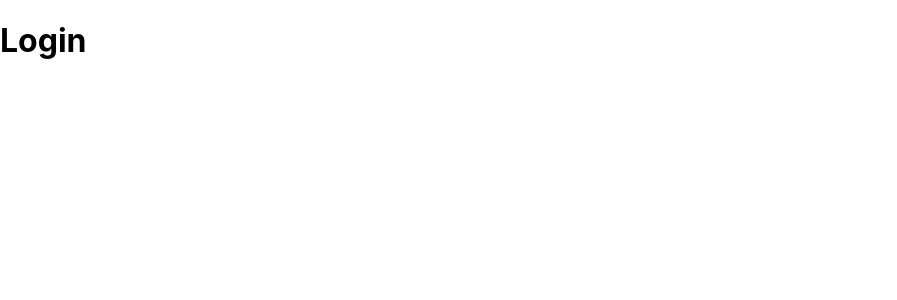
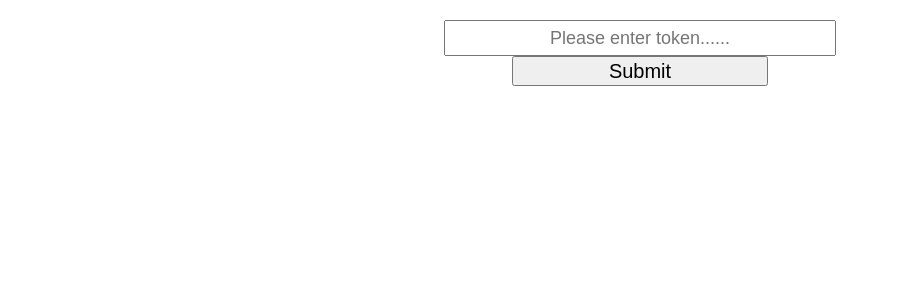
Before and after one commit to sachinrao-dev/event-brite-frontend, a React (Create React App) app: page / in a window 1280 px wide. Shown: the top 300 px of the page, without its empty margins (0-897 px from the left). Built offline with nearby package versions, Linux system fonts and the light colour scheme.

Commit message:
login layout

```diff
--- a/src/Components/Constant/Login.js
+++ b/src/Components/Constant/Login.js
@@ -1,9 +1,21 @@
-import React from "react";
+import React, { useState } from "react";
+import "../Style/LoginStyle.css";
 
 function Login() {
+  const [tokenValue, setTokenValue] = useState("");
+  const TokenHandler = () => {
+    console.log(tokenValue);
+  };
   return (
-    <div>
-      <h1>Login</h1>
+    <div className="LoginContainer">
+      <input placeholder="Please enter token......" className="TokenInput" onChange={(e) => setTokenValue(e.target.value)} />
+      <button
+        className="submit"
+        type="button"
+        onClick={TokenHandler}
+      >
+        Submit
+      </button>
     </div>
   );
 }
--- a/src/Components/Style/LoginStyle.css
+++ b/src/Components/Style/LoginStyle.css
@@ -0,0 +1,23 @@
+.LoginContainer {
+    display: flex;
+    flex-direction: column;
+    width: 100%;
+    margin: 0 auto;
+    margin-top: 20px;
+}
+.submit {
+    margin-top: 10px;
+    width:20%;
+    align-self: center;
+    height: 30px;
+    font-size: 20px;
+    margin: 0 auto;
+}
+.TokenInput{
+    height: 30px;
+    width: 30%;
+    text-align: center;
+    align-self: center;
+    margin: 0 auto;
+    font-size: 18px;
+}
```
